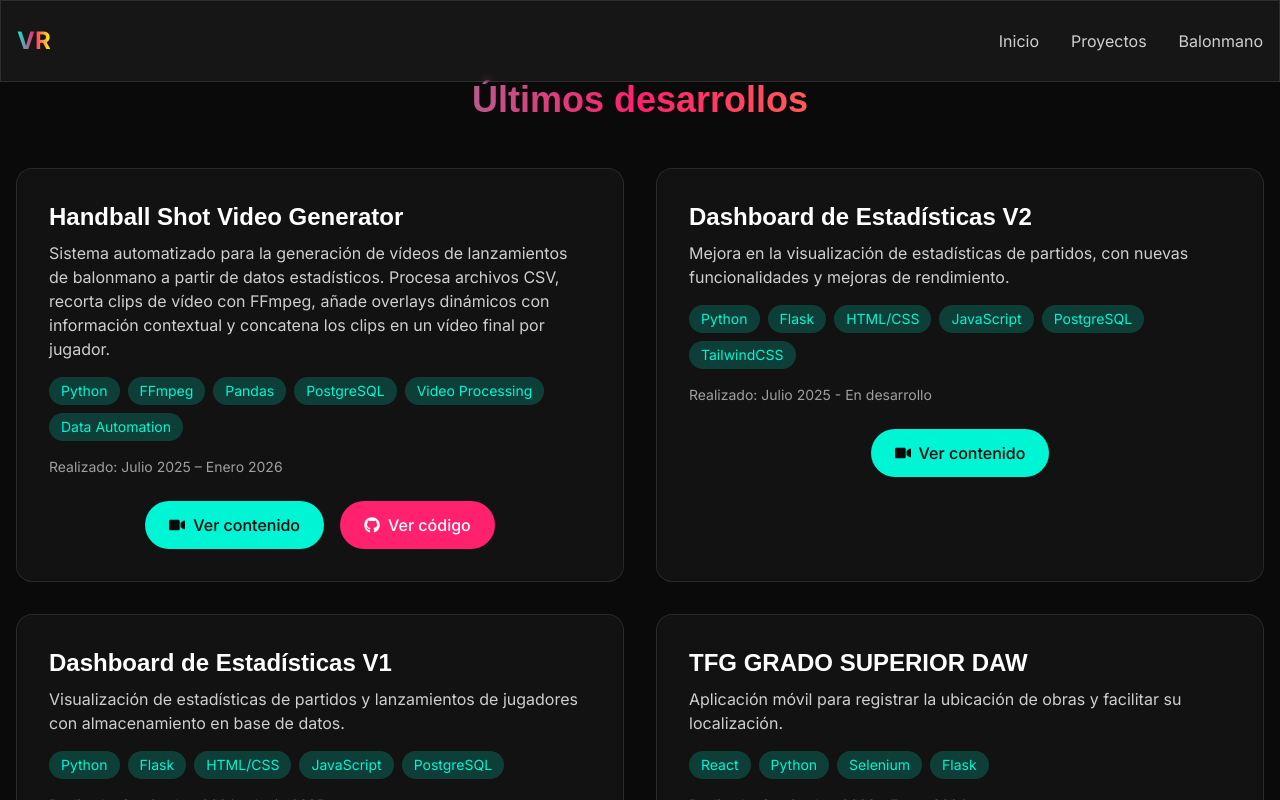
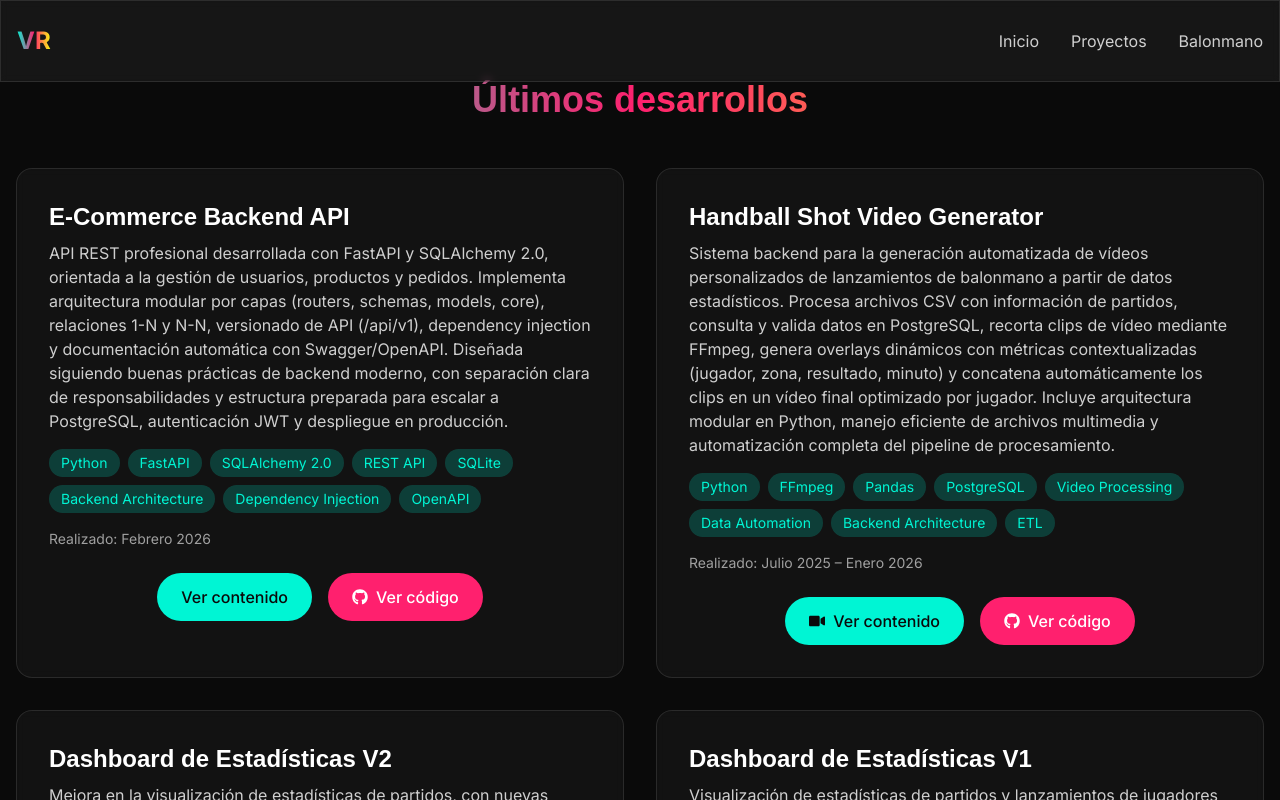
Before and after one commit to victorrecio4/porfolio, a React (Vite) app: page /projects in a window 1280 px wide. Shown: the top 800 px of the page. Built offline with nearby package versions, Linux system fonts and the light colour scheme; a web font is replaced by a local one.

Commit message:
Añadido nuevo desarrollo

```diff
--- a/src/pages/Projects.jsx
+++ b/src/pages/Projects.jsx
@@ -11,9 +11,28 @@ import {
 
 const analyses = [
   {
+    title: 'E-Commerce Backend API',
+    description:
+      'API REST profesional desarrollada con FastAPI y SQLAlchemy 2.0, orientada a la gestión de usuarios, productos y pedidos. Implementa arquitectura modular por capas (routers, schemas, models, core), relaciones 1-N y N-N, versionado de API (/api/v1), dependency injection y documentación automática con Swagger/OpenAPI. Diseñada siguiendo buenas prácticas de backend moderno, con separación clara de responsabilidades y estructura preparada para escalar a PostgreSQL, autenticación JWT y despliegue en producción.',
+    date: 'Febrero 2026',
+    tags: [
+      'Python',
+      'FastAPI',
+      'SQLAlchemy 2.0',
+      'REST API',
+      'SQLite',
+      'Backend Architecture',
+      'Dependency Injection',
+      'OpenAPI'
+    ],
+    type: 'backend',
+    content: '',
+    github: 'https://github.com/TU_USUARIO/portfolio-backend-api',
+  },
+  {
     title: 'Handball Shot Video Generator',
     description:
-      'Sistema automatizado para la generación de vídeos de lanzamientos de balonmano a partir de datos estadísticos. Procesa archivos CSV, recorta clips de vídeo con FFmpeg, añade overlays dinámicos con información contextual y concatena los clips en un vídeo final por jugador.',
+      'Sistema backend para la generación automatizada de vídeos personalizados de lanzamientos de balonmano a partir de datos estadísticos. Procesa archivos CSV con información de partidos, consulta y valida datos en PostgreSQL, recorta clips de vídeo mediante FFmpeg, genera overlays dinámicos con métricas contextualizadas (jugador, zona, resultado, minuto) y concatena automáticamente los clips en un vídeo final optimizado por jugador. Incluye arquitectura modular en Python, manejo eficiente de archivos multimedia y automatización completa del pipeline de procesamiento.',
     date: 'Julio 2025 – Enero 2026',
     tags: [
       'Python',
@@ -22,6 +41,8 @@ const analyses = [
       'PostgreSQL',
       'Video Processing',
       'Data Automation',
+      'Backend Architecture',
+      'ETL',
     ],
     type: 'video',
     content: 'https://www.youtube.com/embed/Rw6xepCguRo?si=OR9ELWULuwanSCGm',
```
